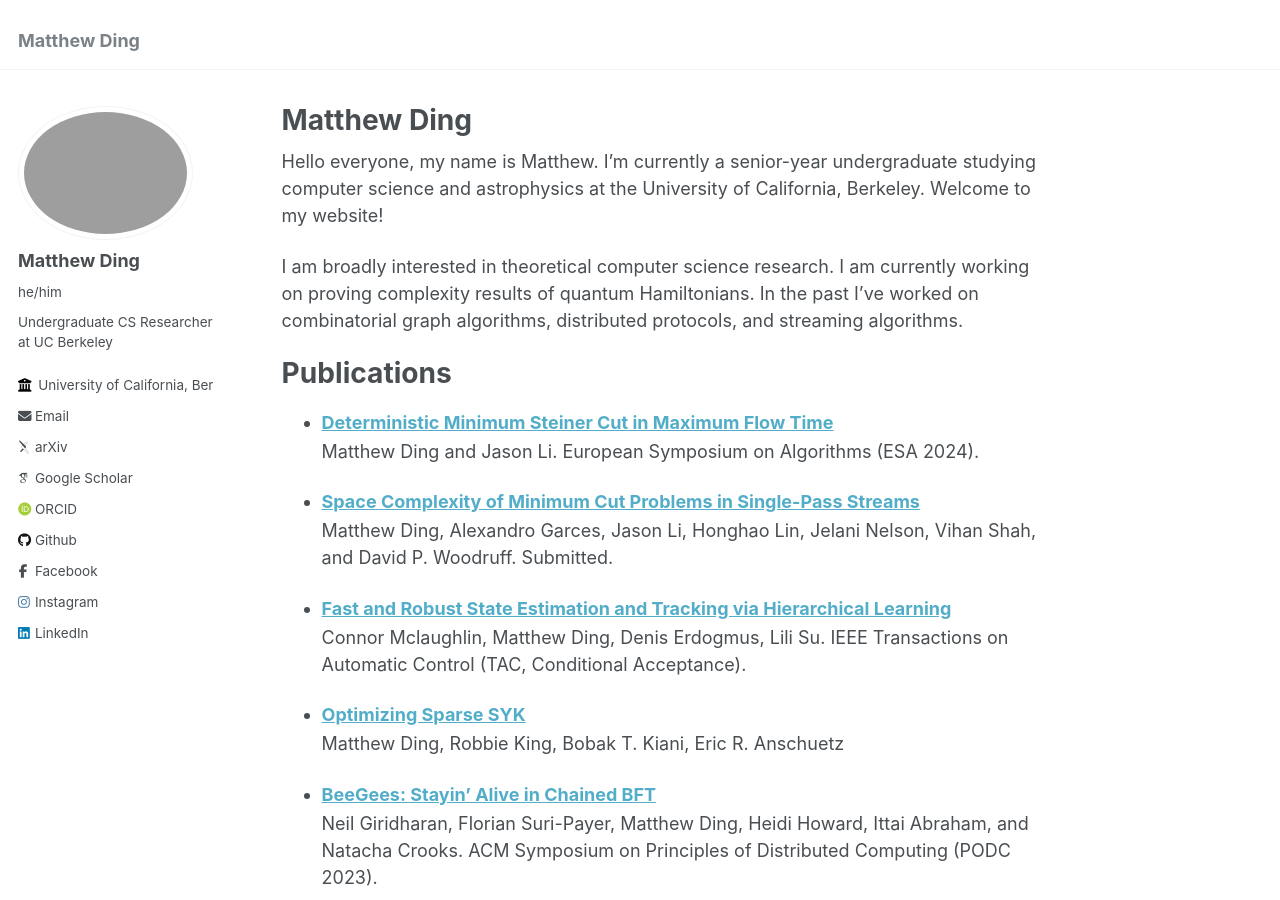
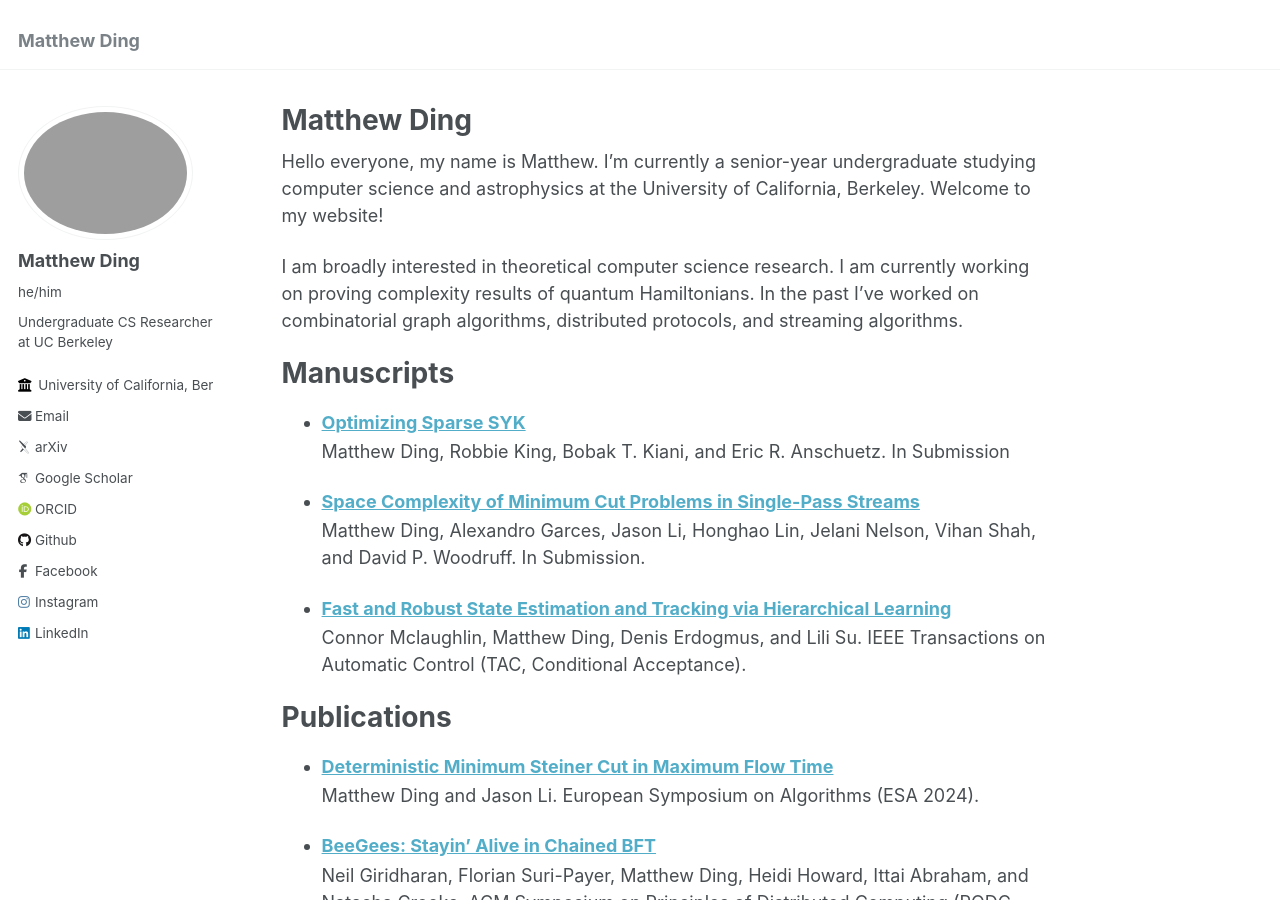
Before and after one commit to matthew-ding/matthew-ding.github.io, a Jekyll site: the page built from _pages/about.md, in a window 1280 px wide and 900 px high. Built offline with Jekyll 4.4.1, drawn with Linux system fonts in a browser that asks for light colours; some web fonts are replaced.

Commit message:
fixed paper formatting

```diff
--- a/_includes/archive-single.html
+++ b/_includes/archive-single.html
@@ -53,13 +53,13 @@
     {% endif %}
 
     {% if post.citation and post.paperurl and post.slidesurl %}
-      <p>Recommended citation: {{ post.citation }}<br /><a href="{{ post.paperurl }}">Paper Link</a> | <a href="{{ post.slidesurl }}">Download Slides</a></p>
+      <p>{{ post.citation }}<br /><a href="{{ post.paperurl }}">Paper Link</a> | <a href="{{ post.slidesurl }}">Download Slides</a></p>
     {% elsif post.citation and post.paperurl %}
-      <p>Recommended citation: {{ post.citation }}<br /><a href="{{ post.paperurl }}">Paper Link</a></p>
+      <p>{{ post.citation }}<br /><a href="{{ post.paperurl }}">Paper Link</a></p>
     {% elsif post.citation and post.slidesurl %}
-      <p>Recommended citation: {{ post.citation }}<br /><a href="{{ post.slidesurl }}">Download Slides</a></p>
+      <p>{{ post.citation }}<br /><a href="{{ post.slidesurl }}">Download Slides</a></p>
     {% elsif post.citation %}
-      <p>Recommended citation: {{ post.citation }}</p>
+      <p>{{ post.citation }}</p>
     {% elsif post.paperurl %}
       <p><a href=" {{ post.paperurl }} ">Paper Link</a></p>
     {% elsif post.slidesurl %}
--- a/_layouts/single.html
+++ b/_layouts/single.html
@@ -48,13 +48,13 @@ layout: default
         {{ content }}
 
         {% if page.citation and page.paperurl and page.slidesurl %}
-          <p style="font-size: smaller">Recommended citation: {{ page.citation }}<br /><a href="{{ page.paperurl }}">Download Paper</a> | <a href="{{ page.slidesurl }}">Download Slides</a></p>
+          <p style="font-size: smaller">{{ page.citation }}<br /><a href="{{ page.paperurl }}">Download Paper</a> | <a href="{{ page.slidesurl }}">Download Slides</a></p>
         {% elsif page.citation and page.paperurl %}
-          <p style="font-size: smaller">Recommended citation: {{ page.citation }}<br /><a href="{{ page.paperurl }}">Download Paper</a></p>
+          <p style="font-size: smaller">{{ page.citation }}<br /><a href="{{ page.paperurl }}">Download Paper</a></p>
         {% elsif page.citation and page.slidesurl %}
-          <p style="font-size: smaller">Recommended citation: {{ page.citation }}<br /><a href="{{ page.slidesurl }}">Download Slides</a></p>
+          <p style="font-size: smaller">{{ page.citation }}<br /><a href="{{ page.slidesurl }}">Download Slides</a></p>
         {% elsif page.citation %}
-          <p style="font-size: smaller">Recommended citation: {{ page.citation }}</p>
+          <p style="font-size: smaller">{{ page.citation }}</p>
         {% elsif page.slidesurl %}
           <p style="font-size: smaller"><a href="{{ page.slidesurl }}">Download Slides</a></p>
         {% endif %}
--- a/_pages/about.md
+++ b/_pages/about.md
@@ -11,10 +11,20 @@ Hello everyone, my name is Matthew. I'm currently a senior-year undergraduate st
 
 I am broadly interested in theoretical computer science research. I am currently working on proving complexity results of quantum Hamiltonians. In the past I've worked on combinatorial graph algorithms, distributed protocols, and streaming algorithms.
 
+Manuscripts
+======
+  <ul>{% for post in site.publications reversed %}
+    {% if post.venue == "(In submission)" %}
+        {% include archive-single-cv.html %}
+    {% endif %}
+  {% endfor %}</ul>
+
 Publications
 ======
-  <ul>{% for post in site.publications reversed %}
-    {% include archive-single-cv.html %}
+  <ul>{% for post in site.publications reversed%}
+    {% if post.venue != "(In submission)" %}
+        {% include archive-single-cv.html %}
+    {% endif %}
   {% endfor %}</ul>
 
 
--- a/markdown_generator/publications.py
+++ b/markdown_generator/publications.py
@@ -98,7 +98,7 @@ for row, item in publications.iterrows():
     if len(str(item.excerpt)) > 5:
         md += "\n" + html_escape(item.excerpt) + "\n"
 
-    md += "\nRecommended citation: " + item.citation
+    md += "\n" + item.citation
 
     md_filename = os.path.basename(md_filename)
 
```
Also changed, not shown: _publications/2023-09-01-minimum-cut-stream.md (+2 -2 lines), _publications/2023-12-27-steiner-cut.md (+3 -3 lines), _publications/2024-05-04-syk.md (deleted, +0 -11 lines), _publications/2024-10-04-syk.md (added, +11 -0 lines), _publications/2024-9-01-hierarchical.md (+2 -2 lines), 1 other file.
